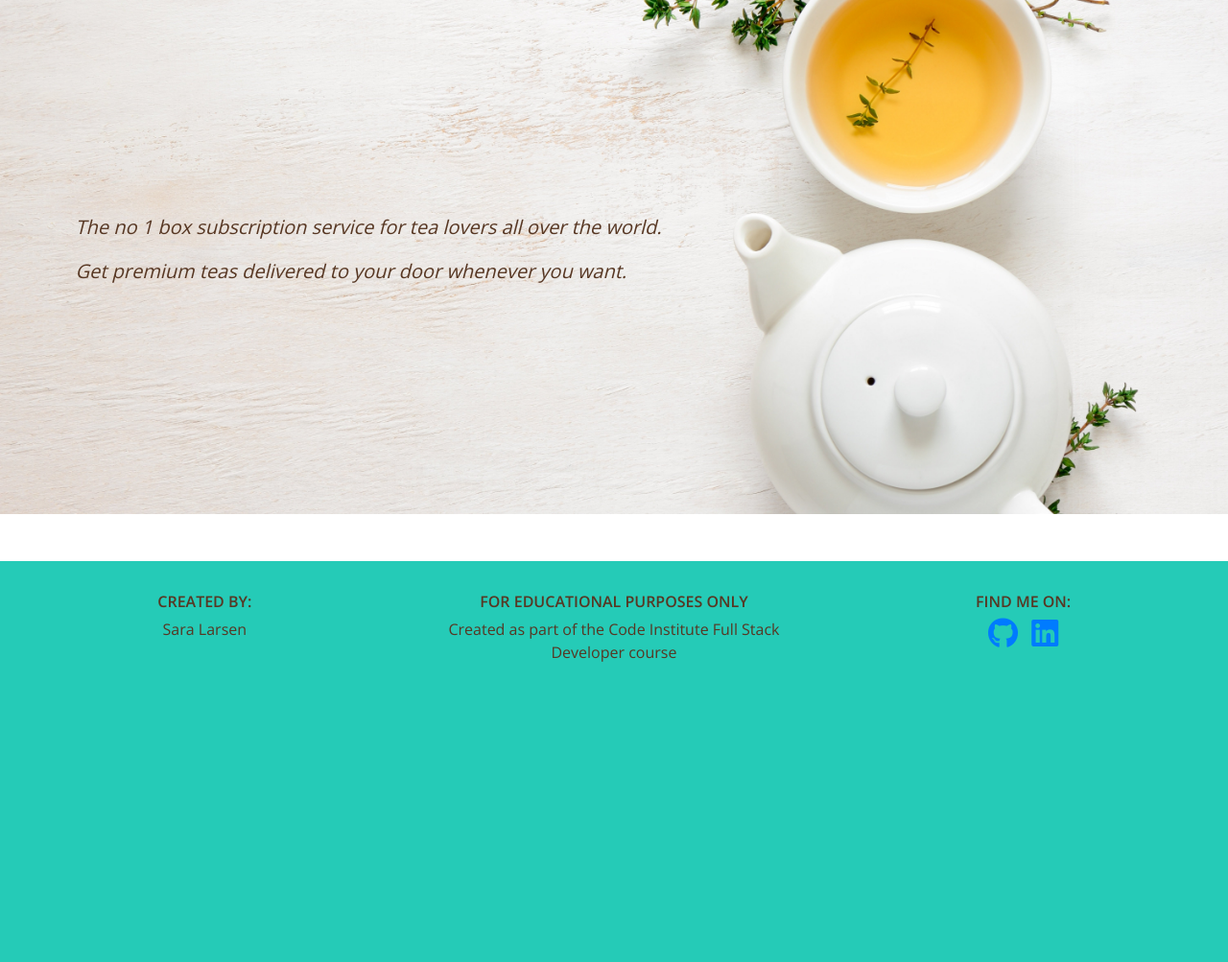
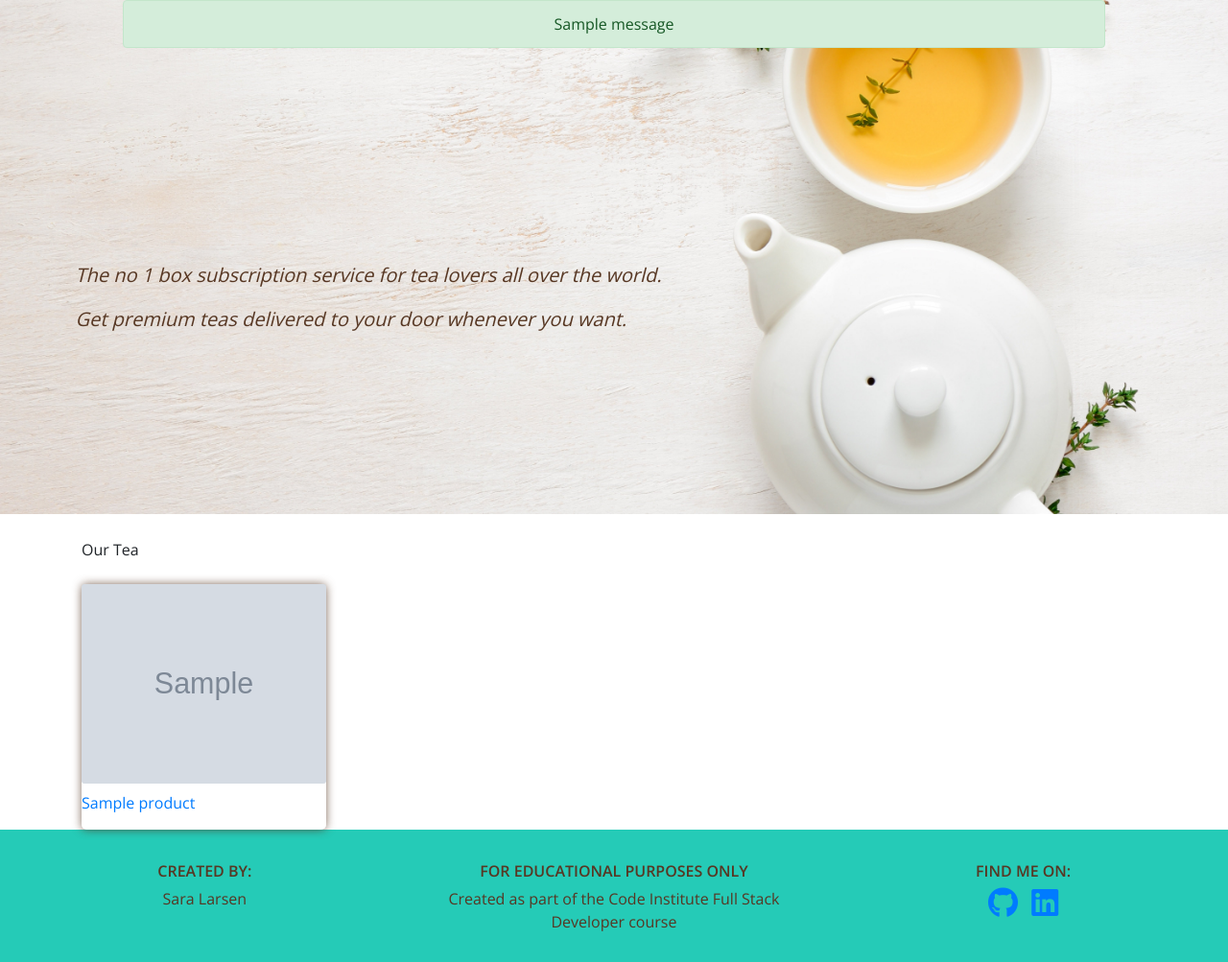
Before and after one commit to Sarani1612/truebrew, a Django app: page / in a window 1280 px wide. Shown: the part 77-1080 px from the top of the page at 96% size. Before the commit the page ends 767 px from the top, so only its background shows below. Run offline with Django 3.2, Linux system fonts and the light colour scheme; tables that the repository leaves empty hold one stand-in row (values such as "Sample post"); grey boxes marked "Sample" are stand-in pictures; one stand-in notice (Sample message) is shown; some libraries are stand-ins or nearby versions; some web fonts are replaced.

Commit message:
added messages div and products div

```diff
--- a/pages/templates/index.html
+++ b/pages/templates/index.html
@@ -2,9 +2,15 @@
 
 {% block title %}True Brew | Home{% endblock %}
 
-
 {% block content %}
 <section class="landing-page">
+    {% if messages %}
+        {% for message in messages %}
+        <div class="alert alert-{{message.tags}}" role="alert">
+        {{ message }}
+        </div>
+        {% endfor %}
+    {% endif %}
     <div class="landing-div">
         <div class="landing-text">
             <p>The no 1 box subscription service for tea lovers all over the world.</p>
@@ -12,4 +18,19 @@
         </div>
     </div>
 </section>
+<section class="products">
+    <div class="container">
+        <p>Our Tea</p>
+        <div class="row">
+            {% for product in products %}
+            <div class="col-md-6 col-lg-3 mb-2">
+                <div class="align-items-center justify-content-center h-100 w-100 mx-auto card-div">
+                    <img src="{{ MEDIA_URL }}{{ product.image }}" class="card-img" alt="{{ product.category }}">
+                    <a href="#" class="stretched-link">{{ product.title }}</a>
+                </div>
+            </div>
+            {% endfor %}
+        </div>
+    </div>
+</section>
 {% endblock %}
```
Also changed, not shown: truebrew-green (1).png (deleted).
